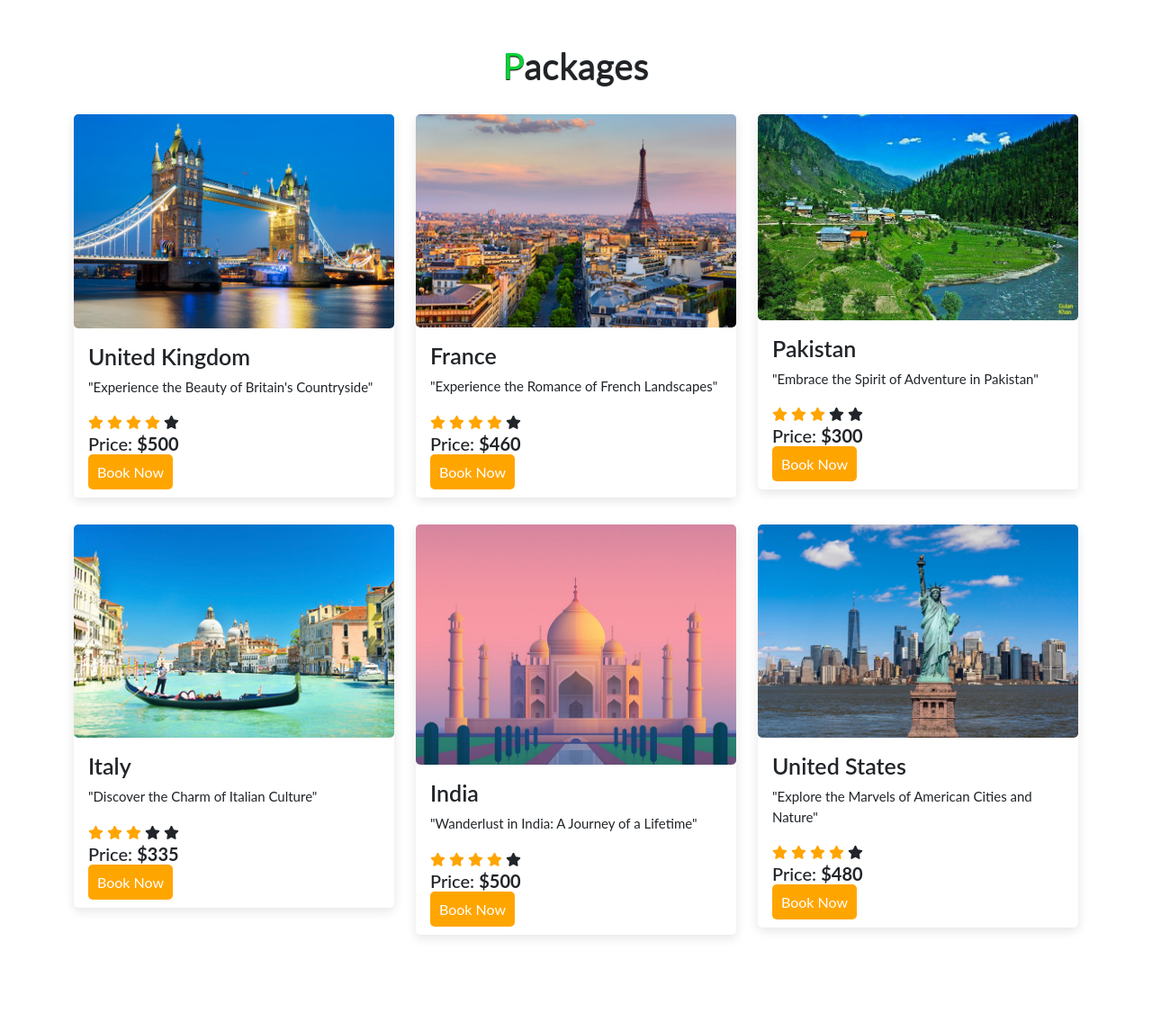
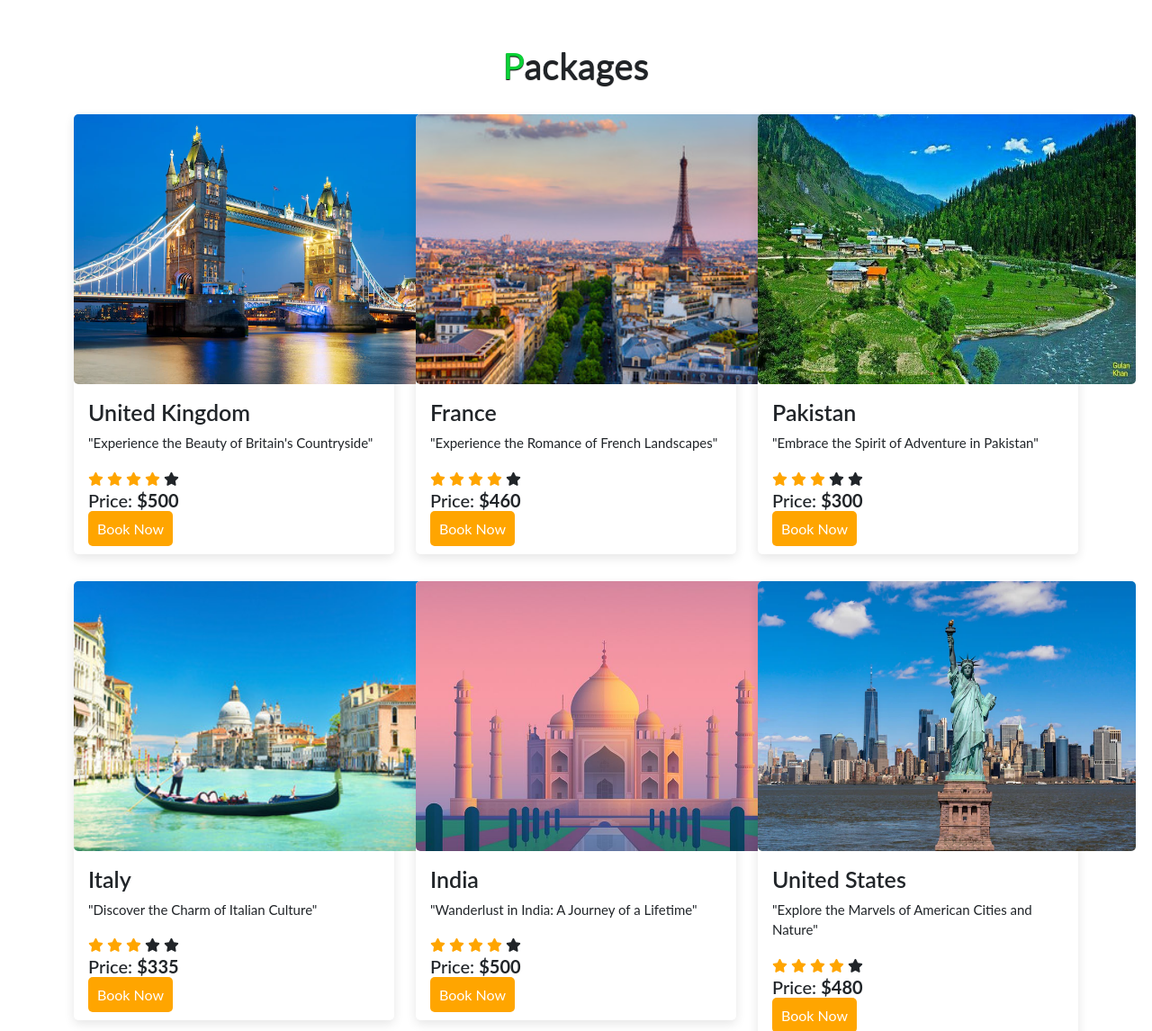
Before and after one commit to sourabh55king/Website, a plain HTML site: page index.html in a window 1280 px wide. Shown: the part 1580-2726 px from the top of the page at 90% size. Drawn offline with nearby package versions, Linux system fonts and the light colour scheme; files whose address does not match are found by name.

Commit message:
Update index.html

```diff
--- a/index.html
+++ b/index.html
@@ -141,7 +141,7 @@
           <div class="col-md-4 py-3 py-md-0">
 
             <div class="card">
-              <img src="./images/uk.png" alt="">
+              <img src="./images/uk.png" alt="" width="420px" height="300px">
               <div class="card-body">
                 <h3>United Kingdom</h3>
                 <p>"Experience the Beauty of Britain's Countryside"</p>
@@ -161,7 +161,7 @@
           <div class="col-md-4 py-4 py-md-0">
 
             <div class="card">
-              <img src="./images/france.png" alt="">
+              <img src="./images/france.png" alt="" width="420px" height="300px">
               <div class="card-body">
                 <h3>France</h3>
                 <p>"Experience the Romance of French Landscapes"</p>
@@ -181,7 +181,7 @@
           <div class="col-md-4 py-3 py-md-0">
 
             <div class="card">
-              <img src="./images/pakistan png.jpg" alt="">
+              <img src="./images/pakistan png.jpg" alt="" width="420px" height="300px">
               <div class="card-body">
                 <h3>Pakistan</h3>
                 <p>"Embrace the Spirit of Adventure in Pakistan"</p>
@@ -210,7 +210,7 @@
           <div class="col-md-4 py-3 py-md-0">
 
             <div class="card">
-              <img src="./images/italy.png" alt="">
+              <img src="./images/italy.png" alt="" width="420px" height="300px">
               <div class="card-body">
                 <h3>Italy</h3>
                 <p>"Discover the Charm of Italian Culture"</p>
@@ -230,7 +230,7 @@
           <div class="col-md-4 py-3 py-md-0">
 
             <div class="card">
-              <img src="./images/Taj Mahal.jpg" alt="">
+              <img src="./images/Taj Mahal.jpg" alt="" width="420px" height="300px">
               <div class="card-body">
                 <h3>India</h3>
                 <p>"Wanderlust in India: A Journey of a Lifetime"</p>
@@ -250,7 +250,7 @@
           <div class="col-md-4 py-3 py-md-0">
 
             <div class="card">
-              <img src="./images/us.png" alt="">
+              <img src="./images/us.png" alt="" width="420px" height="300px">
               <div class="card-body">
                 <h3>United States</h3>
                 <p>"Explore the Marvels of American Cities and Nature"</p>
```
